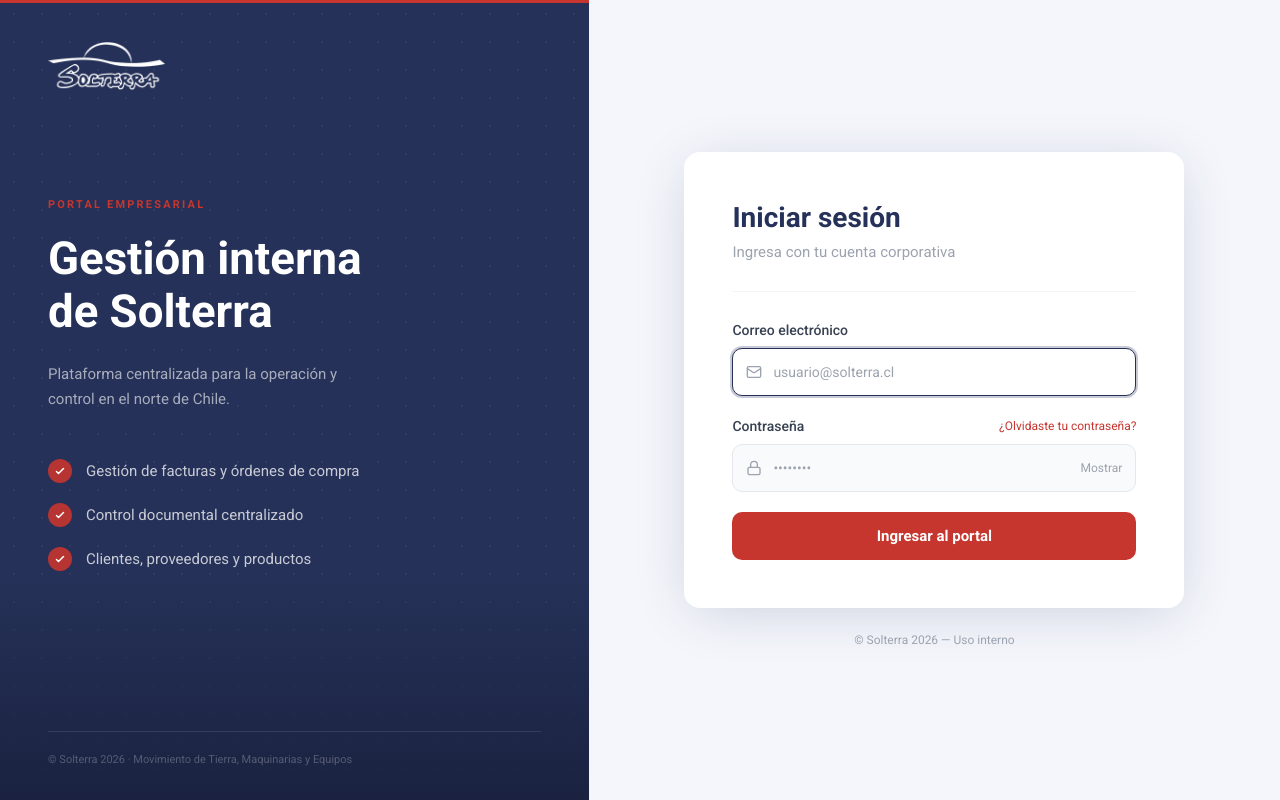
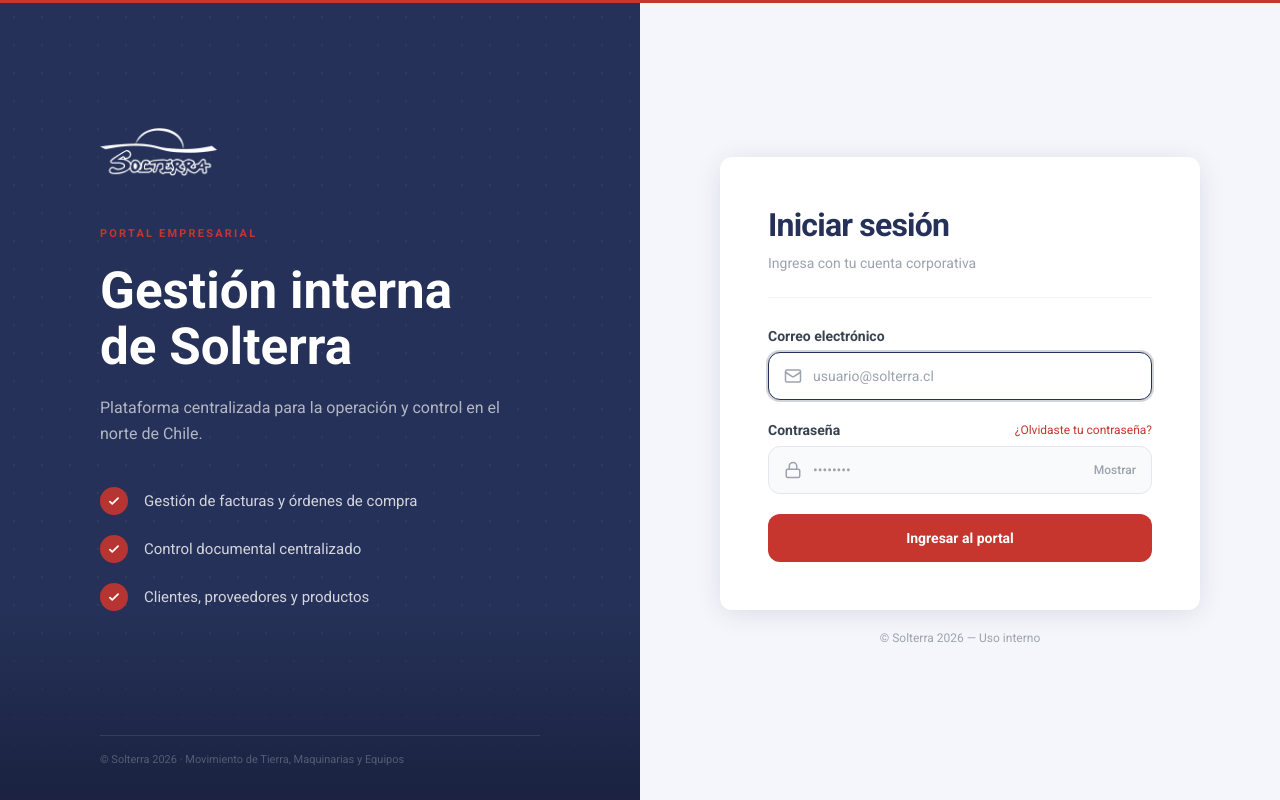
Before and after one commit to Brostag/solterra-portal, a Next.js app: page /login in a window 1280 px wide. Built offline with nearby package versions, Linux system fonts and the light colour scheme.

Commit message:
style: refine login layout

```diff
--- a/src/app/login/LoginForm.tsx
+++ b/src/app/login/LoginForm.tsx
@@ -49,12 +49,10 @@
   }
 
   return (
-    <div className="h-screen flex overflow-hidden">
+    <div className="min-h-screen w-full flex overflow-hidden border-t-[3px] border-[#c6352e]">
 
         {/* ── Panel izquierdo ── */}
-      <div className="hidden lg:flex lg:w-[46%] bg-[#253158] flex-col relative overflow-hidden">
-        {/* Acento rojo superior */}
-        <div className="absolute top-0 inset-x-0 h-[3px] bg-[#c6352e]" />
+        <div className="hidden lg:flex lg:w-1/2 bg-[#253158] flex-col relative overflow-hidden">
           {/* Textura punteada sutil */}
           <div
             className="absolute inset-0 opacity-[0.05]"
@@ -64,47 +62,45 @@
             }}
           />
           {/* Degradado inferior */}
-        <div className="absolute bottom-0 inset-x-0 h-56 bg-gradient-to-t from-[#1a2240] to-transparent" />
+          <div className="absolute bottom-0 inset-x-0 h-48 bg-gradient-to-t from-[#1a2240] to-transparent" />
 
-        {/* Logo */}
-        <div className="absolute top-10 left-12 z-10">
+          {/* Contenido centrado verticalmente — logo + texto juntos */}
+          <div className="relative z-10 flex-1 flex flex-col justify-center items-center px-10 py-10">
+            <div className="w-full max-w-[440px]">
               <Image
                 src="/solterra-logo.png"
                 alt="Solterra"
-            width={170}
-            height={56}
-            className="h-[52px] w-auto object-contain"
+                width={160}
+                height={54}
+                className="h-[52px] w-auto object-contain mb-12"
               />
-        </div>
-
-        {/* Contenido centrado verticalmente */}
-        <div className="relative z-10 flex-1 flex flex-col justify-center px-12 pb-8">
               <p className="text-[#c6352e] text-[11px] font-semibold tracking-[0.2em] uppercase mb-5">
                 Portal Empresarial
               </p>
-          <h2 className="text-[2.85rem] font-bold text-white leading-[1.15] mb-6">
+              <h2 className="text-[3.2rem] font-bold text-white leading-[1.1] mb-5">
                 Gestión interna<br />de Solterra
               </h2>
-          <p className="text-white/60 text-[15px] leading-relaxed mb-12 max-w-[300px]">
+              <p className="text-white/65 text-base leading-relaxed mb-10">
                 Plataforma centralizada para la operación y control en el norte de Chile.
               </p>
               <ul className="space-y-5">
                 {features.map((f) => (
-              <li key={f} className="flex items-center gap-3.5">
-                <span className="h-6 w-6 rounded-full bg-[#c6352e]/90 flex items-center justify-center flex-shrink-0">
-                  <svg className="h-3 w-3 text-white" fill="none" viewBox="0 0 24 24" stroke="currentColor" strokeWidth={3}>
+                  <li key={f} className="flex items-center gap-4">
+                    <span className="h-7 w-7 rounded-full bg-[#c6352e]/90 flex items-center justify-center flex-shrink-0">
+                      <svg className="h-3.5 w-3.5 text-white" fill="none" viewBox="0 0 24 24" stroke="currentColor" strokeWidth={3}>
                         <path strokeLinecap="round" strokeLinejoin="round" d="M5 13l4 4L19 7" />
                       </svg>
                     </span>
-                <span className="text-white/75 text-[15px]">{f}</span>
+                    <span className="text-white/80 text-[15px]">{f}</span>
                   </li>
                 ))}
               </ul>
             </div>
+          </div>
 
           {/* Footer izquierdo */}
-        <div className="absolute bottom-0 left-0 right-0 z-10 px-12 pb-8">
-          <div className="border-t border-white/10 pt-5">
+          <div className="relative z-10 px-10 pb-8">
+            <div className="border-t border-white/10 pt-4 max-w-[440px] mx-auto">
               <p className="text-white/25 text-[11px]">
                 © Solterra {new Date().getFullYear()} · Movimiento de Tierra, Maquinarias y Equipos
               </p>
@@ -113,26 +109,26 @@
         </div>
 
         {/* ── Panel derecho ── */}
-      <div className="flex-1 flex items-center justify-center bg-[#f4f6fb] px-6 py-10 overflow-y-auto">
-        <div className="w-full max-w-[500px]">
+        <div className="flex-1 flex flex-col items-center justify-center bg-[#f4f6fb] px-10 py-12 overflow-y-auto">
 
-          {/* Logo en mobile (panel izquierdo oculto) */}
+          {/* Logo en mobile */}
           <div className="flex justify-center mb-8 lg:hidden">
-            <Image src="/solterra-logo.png" alt="Solterra" width={140} height={46} className="h-10 w-auto" />
+            <Image src="/solterra-logo.png" alt="Solterra" width={140} height={48} className="h-10 w-auto" />
           </div>
 
           {/* Tarjeta */}
-          <div className="bg-white rounded-2xl shadow-[0_8px_56px_-8px_rgba(37,49,88,0.20)] overflow-hidden">
+          <div className="w-full max-w-[480px]">
+            <div className="bg-white rounded-xl shadow-[0_4px_28px_-4px_rgba(37,49,88,0.16)] overflow-hidden">
 
               {/* Encabezado */}
               <div className="px-12 pt-12 pb-7">
-              <h1 className="text-[1.75rem] font-bold text-[#253158] leading-tight">
+                <h1 className="text-[2rem] font-bold text-[#253158] leading-tight tracking-tight">
                   Iniciar sesión
                 </h1>
-              <p className="text-[15px] text-gray-400 mt-1.5">
+                <p className="text-sm text-gray-400 mt-2">
                   Ingresa con tu cuenta corporativa
                 </p>
-              <div className="mt-7 border-b border-gray-100" />
+                <div className="mt-6 border-b border-gray-100" />
               </div>
 
               {/* Formulario */}
@@ -151,12 +147,12 @@
                 <form onSubmit={handleSubmit} className="space-y-5">
 
                   {/* Email */}
-                <div className="space-y-2">
-                  <label htmlFor="email" className="block text-sm font-medium text-gray-700">
+                  <div className="space-y-1.5">
+                    <label htmlFor="email" className="block text-sm font-semibold text-gray-700">
                       Correo electrónico
                     </label>
                     <div className="relative">
-                    <Mail className="absolute left-3.5 top-1/2 -translate-y-1/2 h-4 w-4 text-gray-400 pointer-events-none" />
+                      <Mail className="absolute left-4 top-1/2 -translate-y-1/2 h-[18px] w-[18px] text-gray-400 pointer-events-none" />
                       <input
                         id="email"
                         type="email"
@@ -165,15 +161,15 @@
                         placeholder="usuario@solterra.cl"
                         required
                         autoFocus
-                      className="w-full h-12 pl-10 pr-4 border border-gray-200 rounded-lg text-sm bg-gray-50 focus:bg-white focus:outline-none focus:ring-2 focus:ring-[#253158]/25 focus:border-[#253158] transition-all"
+                        className="w-full h-12 pl-11 pr-4 border border-gray-200 rounded-xl text-sm bg-gray-50 focus:bg-white focus:outline-none focus:ring-2 focus:ring-[#253158]/20 focus:border-[#253158] transition-all"
                       />
                     </div>
                   </div>
 
                   {/* Contraseña */}
-                <div className="space-y-2">
+                  <div className="space-y-1.5">
                     <div className="flex items-center justify-between">
-                    <label htmlFor="password" className="text-sm font-medium text-gray-700">
+                      <label htmlFor="password" className="text-sm font-semibold text-gray-700">
                         Contraseña
                       </label>
                       <a
@@ -184,7 +180,7 @@
                       </a>
                     </div>
                     <div className="relative">
-                    <Lock className="absolute left-3.5 top-1/2 -translate-y-1/2 h-4 w-4 text-gray-400 pointer-events-none" />
+                      <Lock className="absolute left-4 top-1/2 -translate-y-1/2 h-[18px] w-[18px] text-gray-400 pointer-events-none" />
                       <input
                         id="password"
                         type={showPassword ? "text" : "password"}
@@ -192,12 +188,12 @@
                         onChange={(e) => setPassword(e.target.value)}
                         placeholder="••••••••"
                         required
-                      className="w-full h-12 pl-10 pr-20 border border-gray-200 rounded-lg text-sm bg-gray-50 focus:bg-white focus:outline-none focus:ring-2 focus:ring-[#253158]/25 focus:border-[#253158] transition-all"
+                        className="w-full h-12 pl-11 pr-16 border border-gray-200 rounded-xl text-sm bg-gray-50 focus:bg-white focus:outline-none focus:ring-2 focus:ring-[#253158]/20 focus:border-[#253158] transition-all"
                       />
                       <button
                         type="button"
                         onClick={() => setShowPassword(!showPassword)}
-                      className="absolute right-3.5 top-1/2 -translate-y-1/2 text-xs text-gray-400 hover:text-gray-600 transition-colors"
+                        className="absolute right-4 top-1/2 -translate-y-1/2 text-xs font-medium text-gray-400 hover:text-gray-600 transition-colors"
                       >
                         {showPassword ? "Ocultar" : "Mostrar"}
                       </button>
@@ -213,7 +209,7 @@
                   <button
                     type="submit"
                     disabled={loading}
-                  className="w-full h-12 bg-[#c6352e] hover:bg-[#b02e28] active:bg-[#9e2822] disabled:opacity-60 disabled:cursor-not-allowed text-white text-[15px] font-semibold rounded-lg transition-colors mt-2"
+                    className="w-full h-12 bg-[#c6352e] hover:bg-[#b02e28] active:bg-[#9e2822] disabled:opacity-60 disabled:cursor-not-allowed text-white text-sm font-semibold rounded-xl transition-colors mt-1"
                   >
                     {loading ? "Verificando..." : "Ingresar al portal"}
                   </button>
@@ -222,7 +218,7 @@
             </div>
 
             {/* Footer */}
-          <p className="text-center text-xs text-gray-400 mt-6">
+            <p className="text-center text-xs text-gray-400 mt-5">
               © Solterra {new Date().getFullYear()} — Uso interno
             </p>
           </div>
```
Lines whose indentation alone changed are shown as unchanged.
